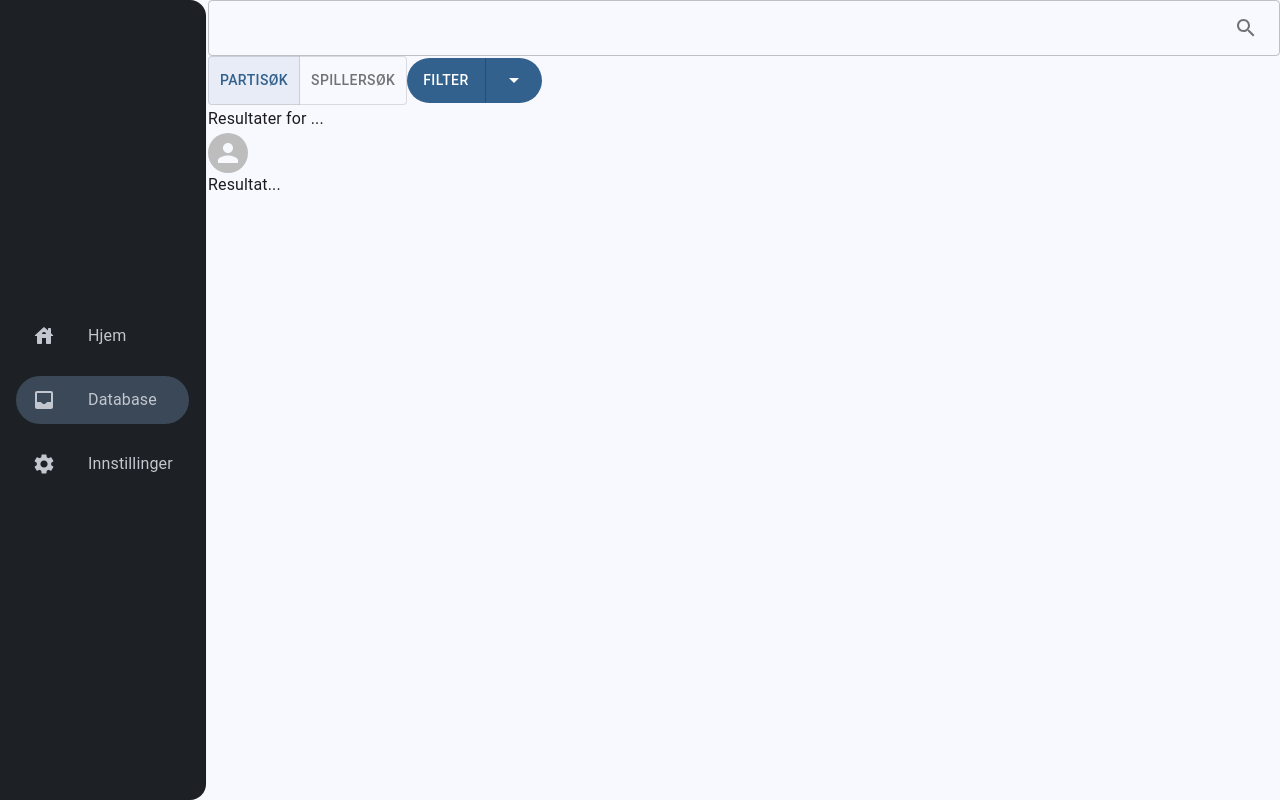
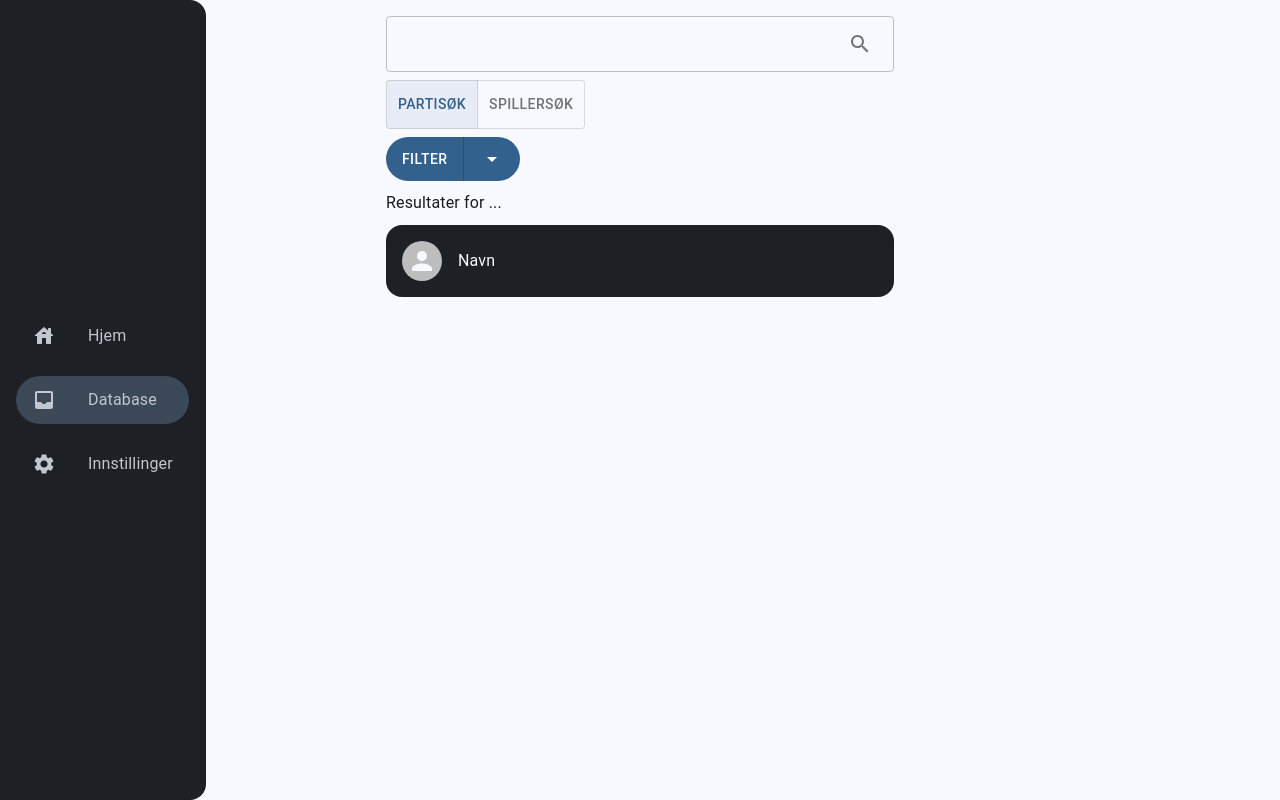
Before and after one commit to Bachelorgruppe-11-Sjakkdigitalisering/frontend, a React app: page /database in a window 1280 px wide. Built offline with nearby package versions, Linux system fonts and the light colour scheme; the HTML template or start-up script is replaced by a standard one.

Commit message:
feat: create player card

```diff
--- /dev/null
+++ b/src/components/player-card/PlayerCard.css
@@ -0,0 +1,9 @@
+.player-card {
+  display: flex;
+  flex-direction: row;
+  align-items: center;
+  gap: 1em;
+  padding: 1em;
+  border-radius: 1em;
+  width: 100%;
+}
--- /dev/null
+++ b/src/components/player-card/PlayerCard.tsx
@@ -0,0 +1,23 @@
+import { Avatar, Typography, useTheme } from "@mui/material";
+import "./PlayerCard.css";
+
+type PlayerCardProps = {
+  // TODO: legge til avatar her hvis vi skal beholde det
+  name: string;
+};
+
+export default function PlayerCard({ name }: PlayerCardProps) {
+  const theme = useTheme();
+
+  return (
+    <div
+      className="player-card"
+      style={{ backgroundColor: theme.palette.background.nav }}
+    >
+      <Avatar />
+      <Typography variant="body1" sx={{ color: theme.palette.text.secondary }}>
+        {name}
+      </Typography>
+    </div>
+  );
+}
--- a/src/main.tsx
+++ b/src/main.tsx
@@ -7,7 +7,7 @@ import { QueryClient, QueryClientProvider } from "@tanstack/react-query";
 import { BrowserRouter, Route, Routes } from "react-router";
 import HomePage from "./pages/HomePage";
 import GameDetailsPage from "./pages/GameDetailsPage";
-import DatabasePage from "./pages/Database";
+import DatabasePage from "./pages/DatabasePage";
 
 const queryClient = new QueryClient();
 
--- a/src/pages/Database.tsx
+++ b/src/pages/DatabasePage.tsx
@@ -1,5 +1,4 @@
 import {
-  Avatar,
   Button,
   ButtonGroup,
   InputAdornment,
@@ -13,6 +12,7 @@ import {
 import "../main.css";
 import { ArrowDropDown, Search } from "@mui/icons-material";
 import { useState } from "react";
+import PlayerCard from "../components/player-card/PlayerCard";
 
 export default function DatabasePage() {
   const theme = useTheme();
@@ -28,7 +28,17 @@ export default function DatabasePage() {
   };
 
   return (
-    <div className={isDesktop ? "desktop-margins" : "mobile-margins"}>
+    <div
+      className={isDesktop ? "desktop-margins" : "mobile-margins"}
+      style={{
+        padding: "1em",
+        display: "flex",
+        flexDirection: "column",
+        margin: "0 auto",
+        gap: "0.5em",
+        maxWidth: "540px",
+      }}
+    >
       {/* search field */}
       <TextField
         variant="outlined"
@@ -55,6 +65,7 @@ export default function DatabasePage() {
         value={searchType}
         exclusive
         onChange={handleChange}
+        fullWidth={isDesktop ? false : true}
       >
         <ToggleButton value="games">Partisøk</ToggleButton>
         <ToggleButton value="player">Spillersøk</ToggleButton>
@@ -72,10 +83,7 @@ export default function DatabasePage() {
       <Typography variant="subtitle1">Resultater for ...</Typography>
 
       {/* result card */}
-      <div>
-        <Avatar />
-        <Typography variant="body1">Resultat...</Typography>
-      </div>
+      <PlayerCard name="Navn" />
     </div>
   );
 }
```
